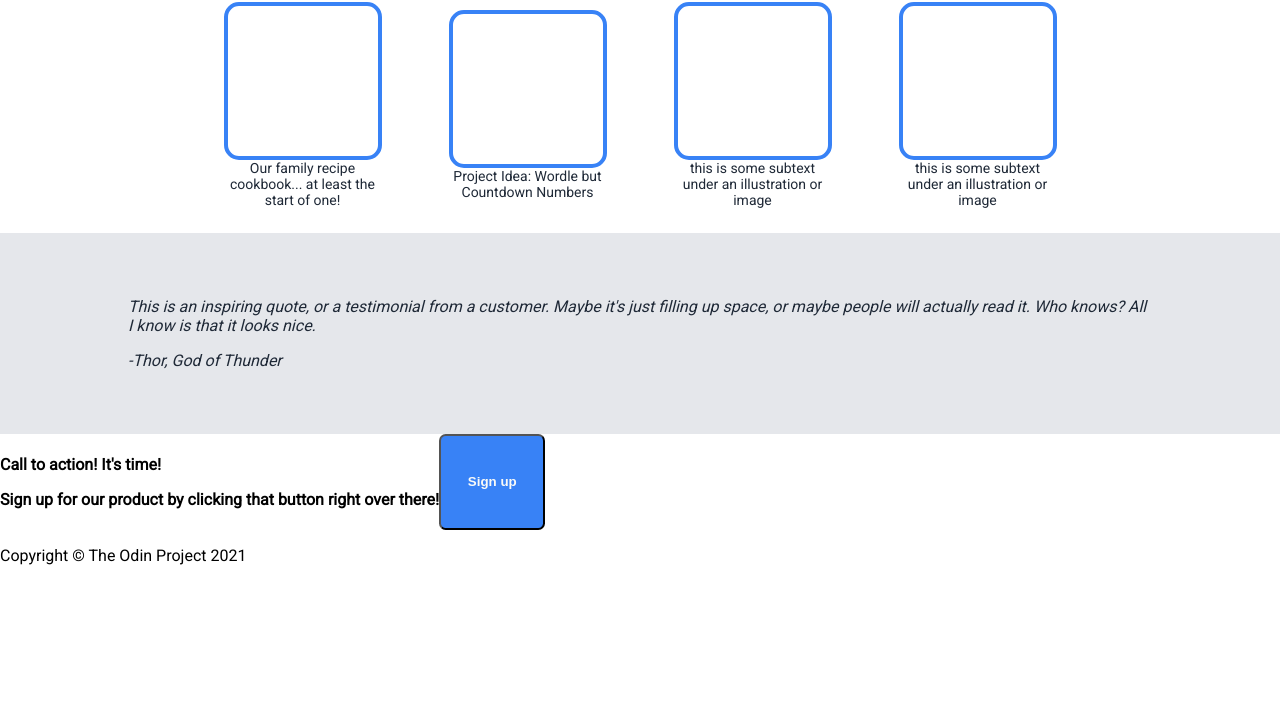
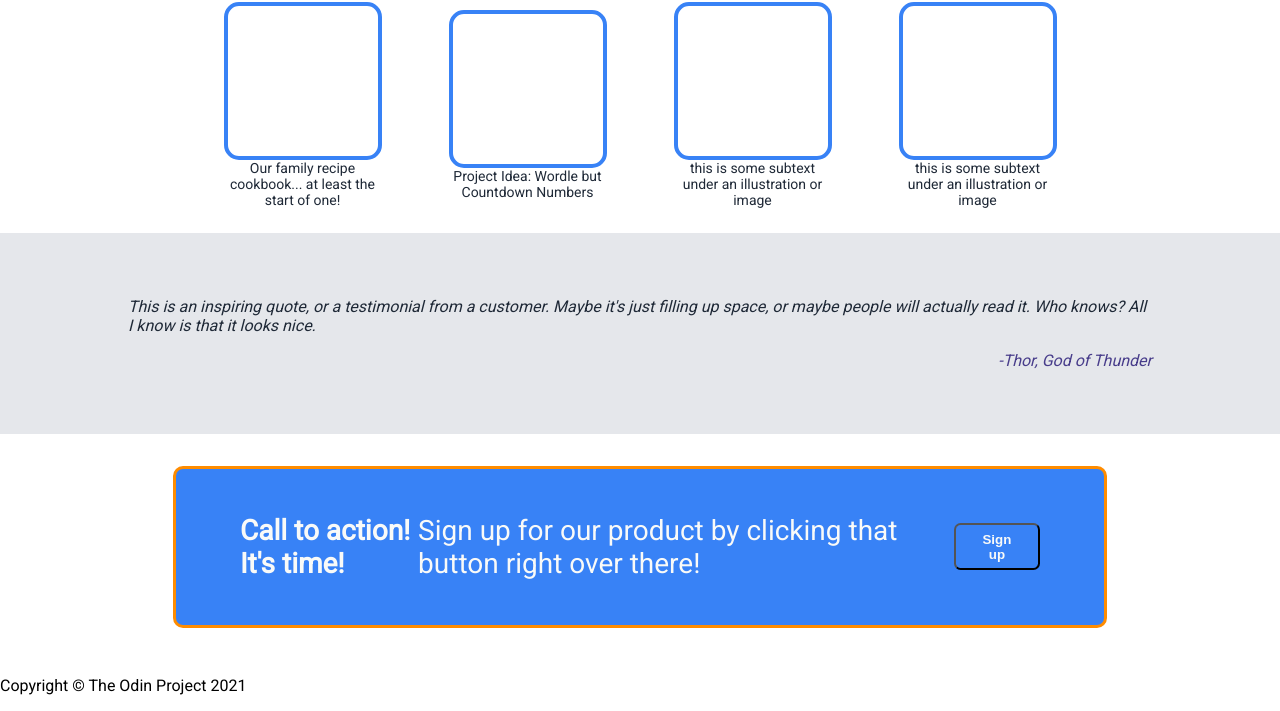
Before and after one commit to kermola/odin-landingpage, a plain HTML site: page index.html in a window 1280 px wide. Shown: the part 704-1415 px from the top of the page. Before the commit the page ends 1285 px from the top, so only its background shows below. Drawn offline with Linux system fonts and the light colour scheme.

Commit message:
Attempt LowerBanner style.  Incl padding margin background

```diff
--- a/index.html
+++ b/index.html
@@ -52,19 +52,18 @@
     </div>
     <div class="quote">
         <p>This is an inspiring quote, or a testimonial from a customer.  Maybe it's just filling up space, or maybe people will actually read it.  Who knows?  All I know is that it looks nice.</p>
-        <p>-Thor, God of Thunder</p>
+        <p id="quoteauthor">-Thor, God of Thunder</p>
     </div>
     <div class="lowerbanner">
-        <div class="lowercontainer">
-            <div class="lowercontainer-text">
-                <h4>Call to action!  It's time!
-                    <p class="lowercontainer-subtext">Sign up for our product by clicking that button right over there!</p>
-                </h4>
+        <!-- <div class="lowercontainer"> -->
+            <div class="lower-text">
+                <h4>Call to action!  It's time!</h4>
+                <h4 class="subtext">Sign up for our product by clicking that button right over there!</h4>
             </div>
-            <!-- <div> -->
+            <div>
                 <button type="button">Sign up</button>
-            <!-- </div> -->
-        </div>
+            </div>
+        <!-- </div> -->
     </div>
     <div class="footer">
         <p>Copyright &copy; The Odin Project 2021</p>
--- a/styles.css
+++ b/styles.css
@@ -127,10 +127,36 @@ a {
     font-style: italic;
 }
 
-.lowerbanner {
-    /* display: flex; */
+#quoteauthor {
+    padding-top: 0;
+    text-align: end;
+    color:darkslateblue;
 }
 
-.lowercontainer {
+.lowerbanner {
     display: flex;
+    margin: 2em auto;
+    max-width: 800px;
+    gap: 50px;
+    justify-content: space-between;
+    align-items: center;
+    padding: .5em 5%;
+    background-color: #3882F6;
+    border-radius: 10px;
+    border-style:solid;
+    border-width: 3px;
+    border-color:darkorange;
 }
+
+.lower-text {
+    display: flex;
+    color: #F9FAF8;
+    font-size: 28px;
+    font-weight: 1000;
+    margin: 0;
+    padding: 0;
+}
+
+.subtext {
+    font-weight: 400;
+}
```
